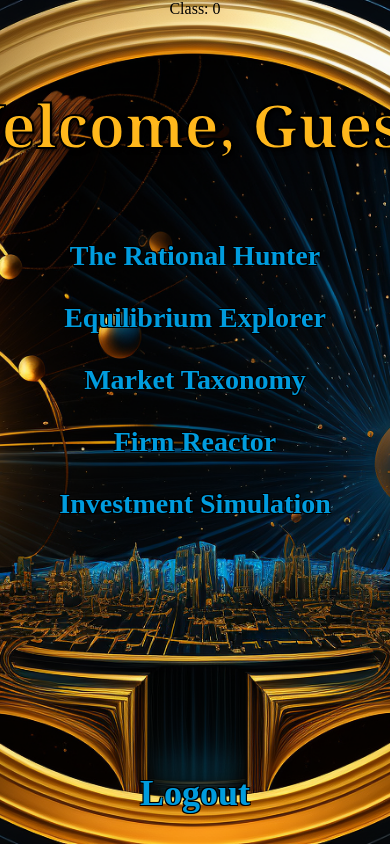
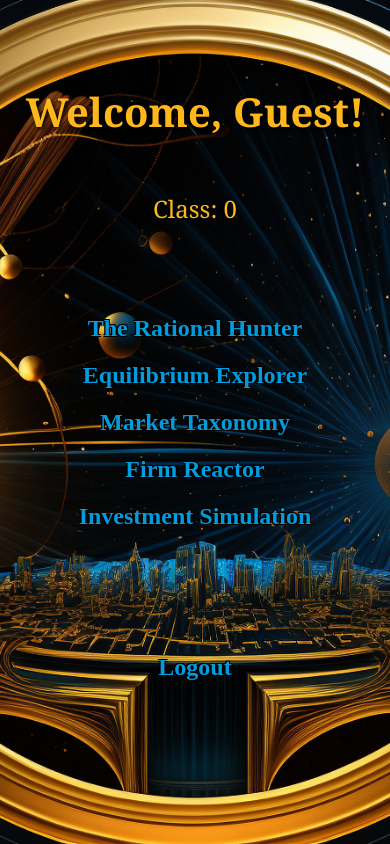
Before and after one commit to matthewdlang18/virtual_econ, a Flask app: page /game in a window 390 px wide; the page is wider, and only the part inside the window is pictured. Run offline with Flask 3, Linux system fonts and the light colour scheme.

Commit message:
Add files via upload

```diff
--- a/static/styles.css
+++ b/static/styles.css
@@ -13,23 +13,41 @@ body {
   height: 100vh;
   position: relative;
 }
+.header-container {
+    position: absolute;
+    top: 15vh;
+    left: 50%;
+    transform: translateX(-50%);
+    text-align: center;
+}
 
 .title {
-  position: absolute;
-  top: 5vh; /* Position the title relative to the viewport */
-  left: 50%;
-  transform: translateX(-50%);
+   padding-top: 10vh; /* Adjusted padding for mobile */
     font-size: 90px;
-  text-align: center;
-  padding-top: 10vh;
+  max-width: 90%;
     font-weight: bold;
     color: #ffb81c;
     text-shadow: 2px 2px 4px rgba(0, 0, 0, 1);
-  transition: font-size 0.3s ease;
     white-space: nowrap;
     font-family: 'Georgia', serif;
     -webkit-text-stroke: 2px black;
+    margin-bottom: 0;
 }
+
+.class-info {
+    position: absolute;
+    top: calc(15vh + 100px);  /* Adjust based on the font-size and position of .title */
+    left: 50%;
+    transform: translateX(-50%);
+    font-size: 36px;
+    text-align: center;
+    color: #ffb81c;
+    text-shadow: 2px 2px 4px rgba(0, 0, 0, 1);
+    font-family: 'Georgia', serif;
+    margin-top: 0;  /* Ensure there's no top margin */
+}
+
+
 
 .simulations {
   position: absolute;
@@ -62,28 +80,9 @@ body {
   font-size: 60px;
 }
 
-@media only screen and (max-width: 768px) {
-  .simulations {
-    top: 30%;
-    left: 50%;
-    transform: translate(-50%, -50%);
-  }
-
-  .simulation {
-    font-size: 28px; /* Smaller font size for mobile */
-    margin: 15px auto; /* Adjusted margins for mobile */
-  }
-
-  .title {
-    font-size: 60px; /* Smaller title font size for mobile */
-    padding-top: 5vh; /* Adjusted padding for mobile */
-  }
-}
-
-
  .login-container {
   position: absolute;
-  bottom: calc(25vh + 20px); /* Position the container relative to the viewport */
+  bottom: calc(35vh + 20px); /* Position the container relative to the viewport */
   left: 50%;
   transform: translateX(-50%);
   text-align: center;
@@ -240,3 +244,145 @@ body {
 .simulation, .login-link a, .logout-link a {
     cursor: pointer;
 }
+
+
+
+@media only screen and (max-width: 768px) {
+  .header-container {
+    position: absolute;
+    top: 2vh;
+    left: 50%;
+    transform: translateX(-50%);
+    text-align: center;
+}
+  .simulations {
+    top: 35%;
+    left: 50%;
+    transform: translate(-50%, -50%);
+  }
+
+  .simulation {
+    font-size: 24px; /* Smaller font size for mobile */
+    margin: 10px auto; /* Adjusted margins for mobile */
+  }
+
+  .title {
+    font-size: 40px; /* Smaller title font size for mobile */
+    padding-top: 10vh; /* Adjusted padding for mobile */
+    white-space: normal; /* Allow wrapping */
+    width: 90%; /* Optional: set a width less than 100% to provide some padding */
+    text-align: center; /* Center the title */
+    margin-left: auto; /* Center the block */
+    margin-right: auto; /* Center the block */
+    top: 1vh;
+    -webkit-text-stroke: 0; /* This will remove the text stroke */
+}
+
+  .login-container h2 {
+    font-size: 20px;
+    padding-top: 15px;
+  }
+
+  .login-container label,
+  .login-container a {
+  font-size: 15px;
+  font-weight: bold;
+  color: #009cde;
+  margin: 10px;
+  text-shadow: 2px 2px 4px rgba(0, 0, 0, 1);
+}
+
+.login-container input {
+  font-size: 14px;
+  font-weight: bold;
+  color: #0f0f0f;
+  margin: 10px;
+}
+
+.login-container input[type="submit"] {
+  background-color: #009cde;
+  color: white;
+  border: none;
+  font-size: 10px;
+  padding: 7px 14px;
+  cursor: pointer;
+  transition: background-color 0.3s ease;
+}
+
+.login-container .error-message {
+  color: red;
+  font-size: 18px;
+}
+.login-link {
+  font-size: 24px;
+  font-weight: bold;
+  color: #009cde;
+  text-align: center;
+  margin: 20px auto;
+  text-shadow: -1px -1px 0 black, 1px -1px 0 black, -1px 1px 0 black, 1px 1px 0 black;
+  cursor: pointer; /* Makes the text appear clickable */
+  position: absolute; /* Positions the link at the bottom of the page */
+  bottom: 17%;
+  left: 50%;
+  transform: translateX(-50%); /* Centers the link horizontally */
+}
+
+.logout-link {
+  font-size: 24px;
+  font-weight: bold;
+  color: #009cde;
+  text-align: center;
+  margin: 20px auto;
+  text-shadow: -1px -1px 0 black, 1px -1px 0 black, -1px 1px 0 black, 1px 1px 0 black;
+  cursor: pointer; /* Makes the text appear clickable */
+  position: absolute; /* Positions the link at the bottom of the page */
+  bottom: 17%;
+  left: 50%;
+  transform: translateX(-50%); /* Centers the link horizontally */
+}
+
+.keep-username, .keep-username a {
+    font-size: 15px;
+    font-weight: bold;
+    color: #ffb81c;
+    margin: 10px;
+    text-shadow: 2px 2px 4px rgba(0, 0, 0, 1);
+    text-decoration: none; /* This will remove the default underline from the anchor tag */
+}
+
+.or {
+   font-size: 15px;
+    font-weight: bold;
+    color: #009cde;
+    margin: 10px;
+    text-shadow: 2px 2px 4px rgba(0, 0, 0, 1);
+    text-decoration: none; /* This will remove the default underline from the anchor tag */
+}
+
+.class-info {
+    position: absolute;
+    top: calc(15vh + 65px);  /* Based on the font-size of .title. Adjust as needed */
+    left: 50%;
+    transform: translateX(-50%);
+    font-size: 24px;  /* Adjust size as you see fit */
+    text-align: center;
+    color: #ffb81c;  /* Same color as .title */
+    text-shadow: 2px 2px 4px rgba(0, 0, 0, 1);
+    font-family: 'Georgia', serif;
+}
+
+.simulation:hover {
+  font-size: 30px;
+}
+
+.logout-link:hover {
+  font-size: 30px;
+}
+
+.login-link:hover {
+  font-size: 30px;
+}
+
+}
+
+}
```
Also changed, not shown: other parts of static/styles.css (+22 -17 lines), static/styles1.css (+38 -12 lines). Lines whose indentation alone changed are shown as unchanged.
